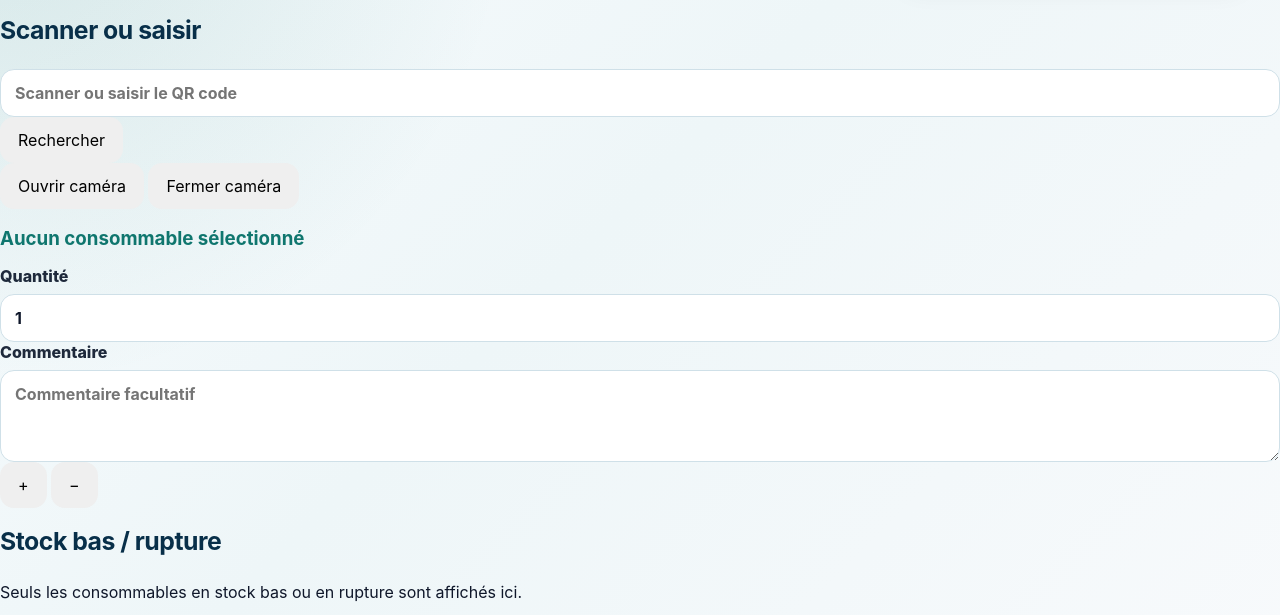
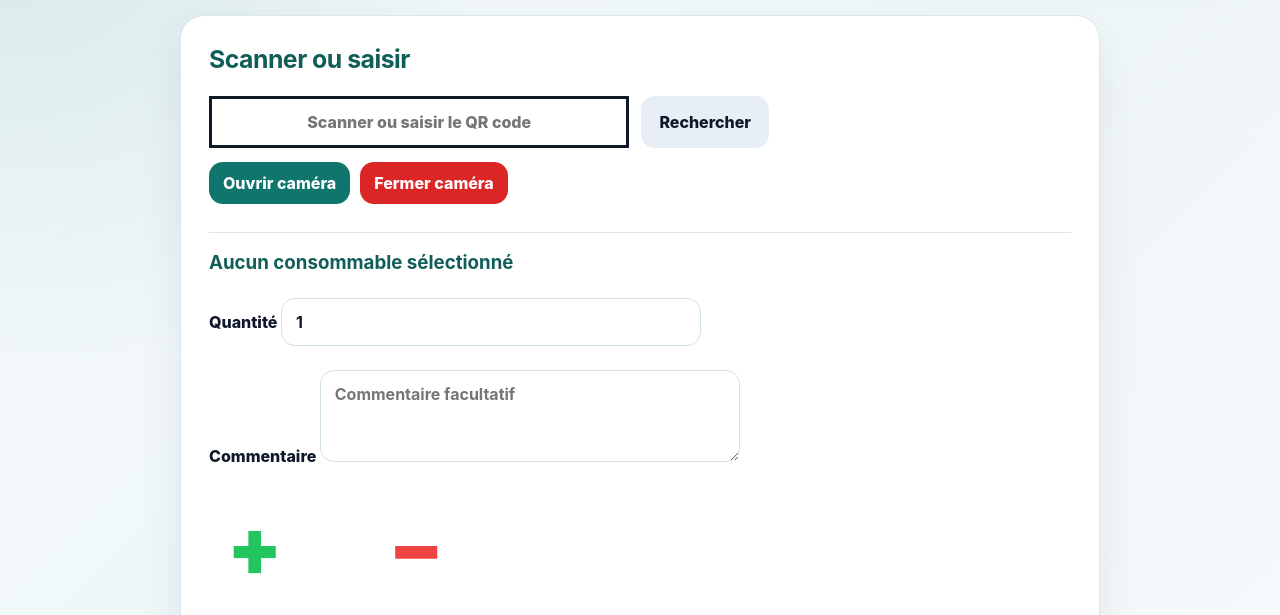
Before and after one commit to Biomed2607/stock-biomedical, a plain HTML site: page stock.html in a window 1280 px wide. Shown: the part 124-739 px from the top of the page. Drawn offline with Linux system fonts and the light colour scheme; a script that the page names is missing.

Commit message:
Update styles.css

```diff
--- a/styles.css
+++ b/styles.css
@@ -499,3 +499,144 @@
     white-space: nowrap;
   }
 }
+.stock-simple-page {
+  width: min(920px, calc(100% - 32px));
+  margin: 0 auto 60px;
+}
+
+.stock-simple-card {
+  background: #ffffff;
+  border: 1px solid var(--border);
+  border-radius: 24px;
+  padding: 28px;
+  margin-bottom: 24px;
+  box-shadow: var(--shadow);
+}
+
+.stock-simple-card h2 {
+  color: var(--primary-dark);
+  margin-bottom: 22px;
+}
+
+.scan-box {
+  display: flex;
+  gap: 12px;
+  align-items: center;
+  max-width: 560px;
+}
+
+.scan-box input {
+  flex: 1;
+  min-height: 52px;
+  text-align: center;
+  font-weight: 800;
+  border: 3px solid #111827;
+  border-radius: 0;
+  background: #ffffff;
+}
+
+.scan-box button {
+  min-height: 52px;
+  border: none;
+  border-radius: 14px;
+  padding: 0 18px;
+  font-weight: 800;
+  cursor: pointer;
+  background: #e8eef5;
+  color: #0f172a;
+}
+
+.camera-actions {
+  display: flex;
+  gap: 10px;
+  margin-top: 14px;
+}
+
+.camera-actions button {
+  border: none;
+  border-radius: 14px;
+  min-height: 42px;
+  padding: 8px 14px;
+  font-weight: 800;
+  cursor: pointer;
+}
+
+.camera-open {
+  background: #0f766e;
+  color: #ffffff;
+}
+
+.camera-close {
+  background: #dc2626;
+  color: #ffffff;
+}
+
+.selected-stock-box {
+  margin-top: 28px;
+  padding-top: 18px;
+  border-top: 1px solid var(--border);
+}
+
+.selected-stock-box h3 {
+  color: var(--primary-dark);
+  margin-bottom: 10px;
+}
+
+.selected-stock-box label {
+  display: block;
+  margin-top: 16px;
+  font-weight: 800;
+  color: #0f172a;
+}
+
+.selected-stock-box input,
+.selected-stock-box textarea {
+  margin-top: 8px;
+  width: 100%;
+  max-width: 420px;
+}
+
+.quick-stock-actions {
+  display: flex;
+  gap: 70px;
+  align-items: center;
+  margin-top: 28px;
+  margin-bottom: 12px;
+}
+
+.quick-btn {
+  border: none;
+  background: transparent;
+  font-size: 5rem;
+  line-height: 1;
+  font-weight: 900;
+  cursor: pointer;
+}
+
+.quick-btn.plus {
+  color: #22c55e;
+}
+
+.quick-btn.minus {
+  color: #ef4444;
+}
+
+.quick-btn:hover {
+  transform: scale(1.08);
+}
+
+@media (max-width: 700px) {
+  .scan-box {
+    flex-direction: column;
+    align-items: stretch;
+  }
+
+  .camera-actions {
+    flex-direction: column;
+  }
+
+  .quick-stock-actions {
+    justify-content: center;
+    gap: 56px;
+  }
+}
```
